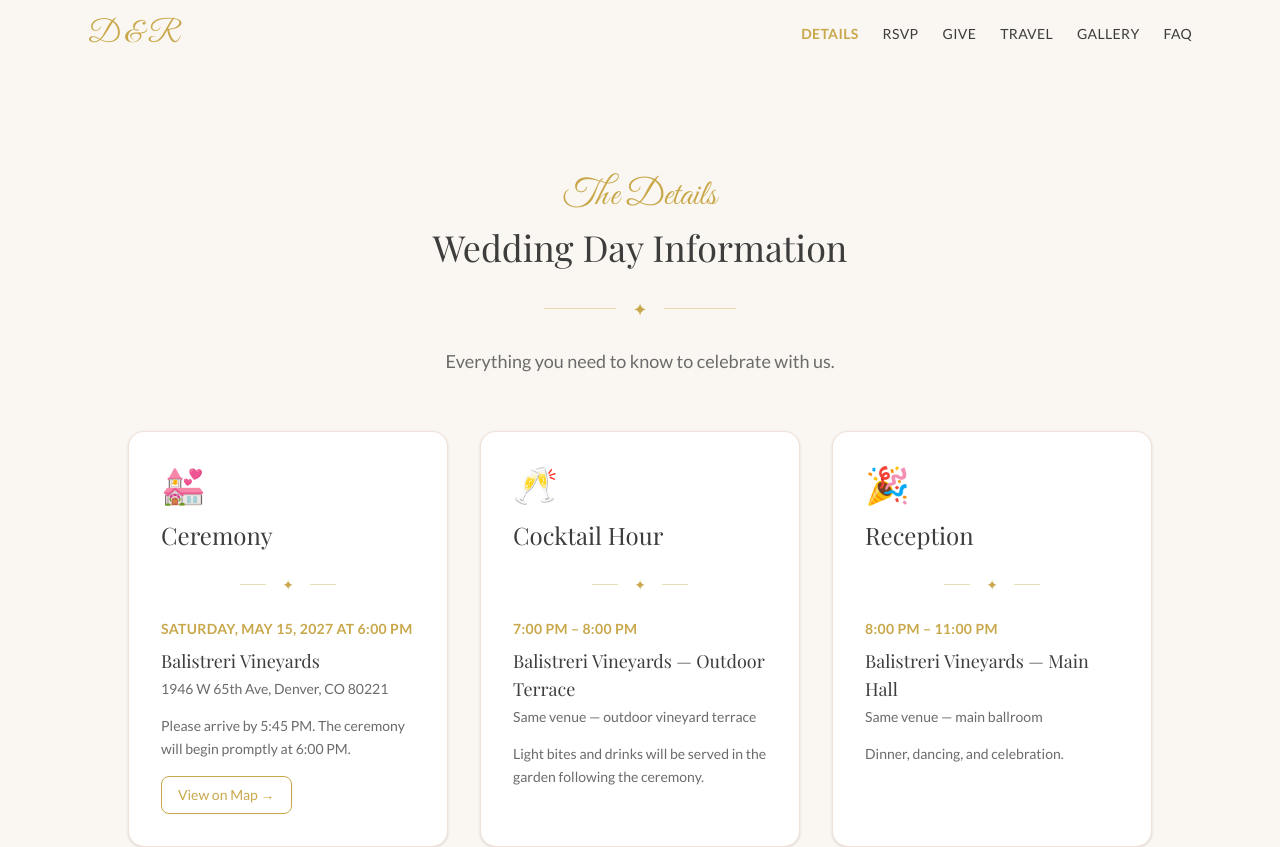
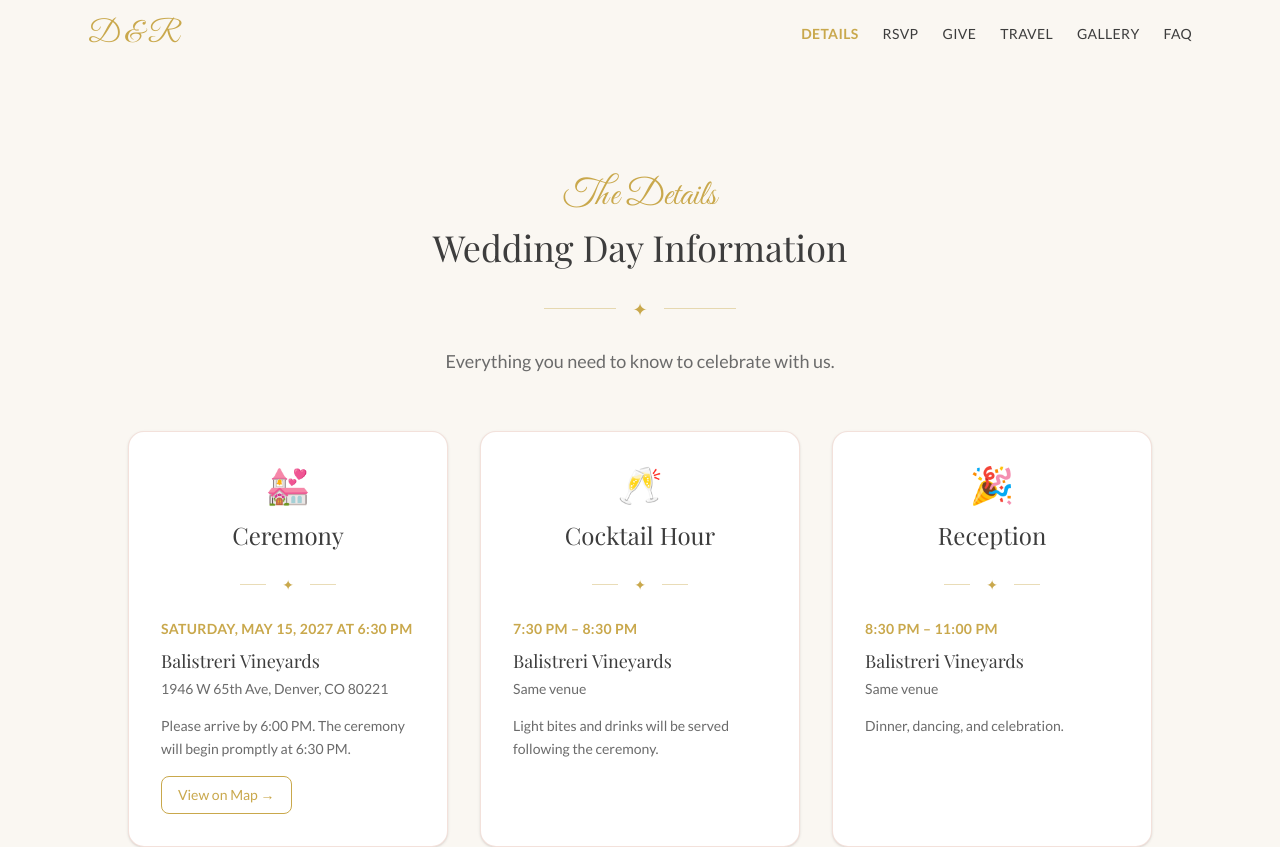
Before and after one commit to rahul-tasker/wedding-website, a Next.js app: page /details in a window 1280 px wide. Shown: the top 847 px of the page. Built offline with nearby package versions, Linux system fonts and the light colour scheme; a web font is replaced by a local one.

Commit message:
Fix details page layout, maps link, venue text, and ceremony times

```diff
--- a/src/app/details/page.tsx
+++ b/src/app/details/page.tsx
@@ -6,27 +6,27 @@ const events = [
   {
     type: 'Ceremony',
     icon: '💒',
-    time: 'Saturday, May 15, 2027 at 6:00 PM',
+    time: 'Saturday, May 15, 2027 at 6:30 PM',
     venue: 'Balistreri Vineyards',
     address: '1946 W 65th Ave, Denver, CO 80221',
-    notes: 'Please arrive by 5:45 PM. The ceremony will begin promptly at 6:00 PM.',
-    mapsUrl: 'https://maps.google.com',
+    notes: 'Please arrive by 6:00 PM. The ceremony will begin promptly at 6:30 PM.',
+    mapsUrl: 'https://www.google.com/maps/search/?api=1&query=Balistreri+Vineyards+1946+W+65th+Ave+Denver+CO+80221',
   },
   {
     type: 'Cocktail Hour',
     icon: '🥂',
-    time: '7:00 PM – 8:00 PM',
-    venue: 'Balistreri Vineyards — Outdoor Terrace',
-    address: 'Same venue — outdoor vineyard terrace',
-    notes: 'Light bites and drinks will be served in the garden following the ceremony.',
+    time: '7:30 PM – 8:30 PM',
+    venue: 'Balistreri Vineyards',
+    address: 'Same venue',
+    notes: 'Light bites and drinks will be served following the ceremony.',
     mapsUrl: null,
   },
   {
     type: 'Reception',
     icon: '🎉',
-    time: '8:00 PM – 11:00 PM',
-    venue: 'Balistreri Vineyards — Main Hall',
-    address: 'Same venue — main ballroom',
+    time: '8:30 PM – 11:00 PM',
+    venue: 'Balistreri Vineyards',
+    address: 'Same venue',
     notes: 'Dinner, dancing, and celebration.',
     mapsUrl: null,
   },
@@ -45,8 +45,8 @@ export default function DetailsPage() {
         <div className="grid gap-8 md:grid-cols-3">
           {events.map(({ type, icon, time, venue, address, notes, mapsUrl }) => (
             <div key={type} className="bg-white rounded-2xl border border-[var(--blush)]/50 p-8 shadow-sm">
-              <div className="text-4xl mb-4">{icon}</div>
-              <h3 className="font-serif text-2xl text-[var(--charcoal)] mb-1">{type}</h3>
+              <div className="text-4xl mb-4 text-center">{icon}</div>
+              <h3 className="font-serif text-2xl text-[var(--charcoal)] mb-1 text-center">{type}</h3>
               <div className="divider w-24 my-4">
                 <span className="text-[var(--gold)] text-sm">✦</span>
               </div>
--- a/src/app/page.tsx
+++ b/src/app/page.tsx
@@ -70,7 +70,7 @@ export default function HomePage() {
           {[
             { icon: '📅', label: 'Date', value: 'May 15, 2027' },
             { icon: '📍', label: 'Venue', value: 'Balistreri Vineyards, Denver' },
-            { icon: '🕒', label: 'Ceremony', value: '6:00 PM' },
+            { icon: '🕒', label: 'Ceremony', value: '6:30 PM' },
           ].map(({ icon, label, value }) => (
             <div key={label} className="flex flex-col items-center gap-2">
               <span className="text-3xl">{icon}</span>
```
